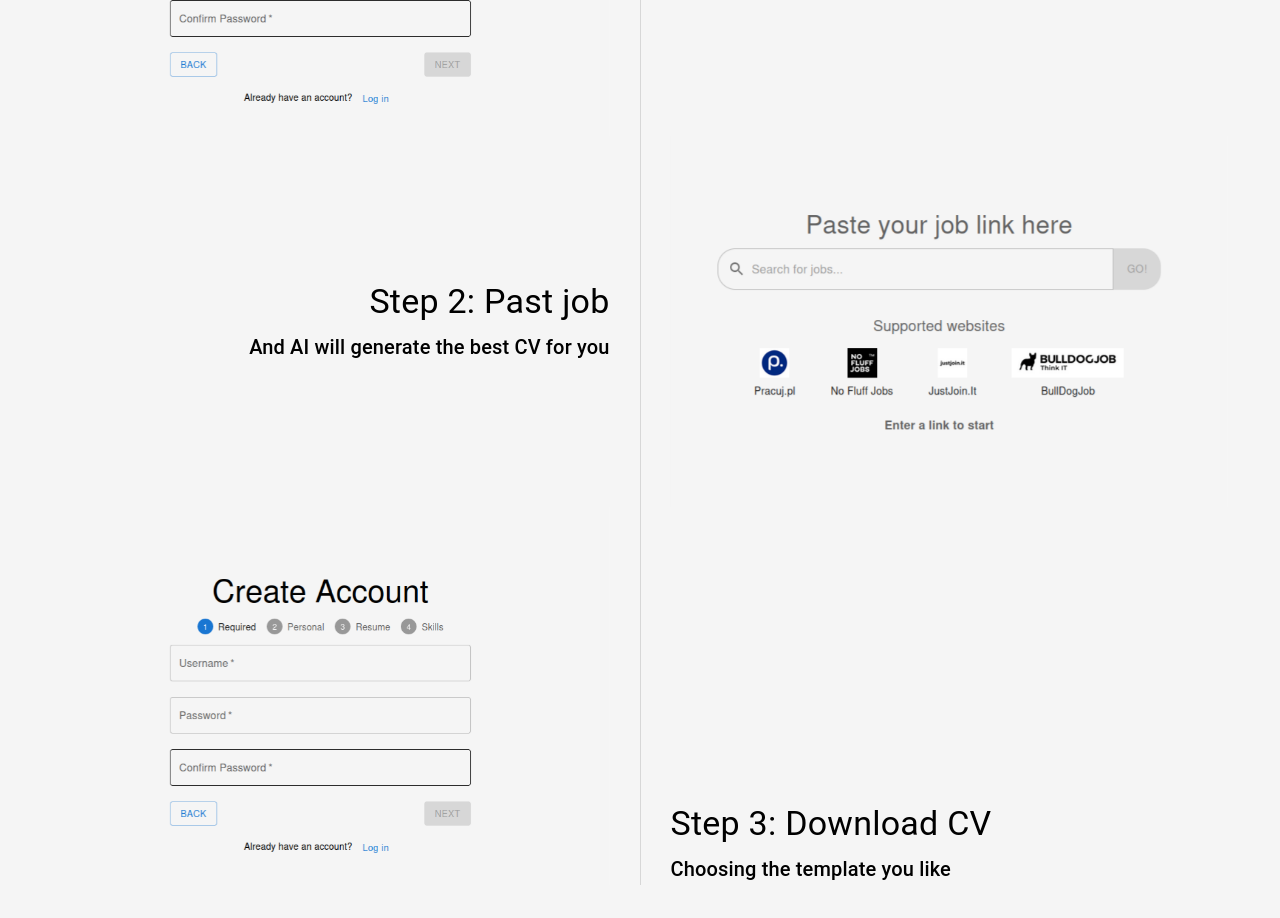
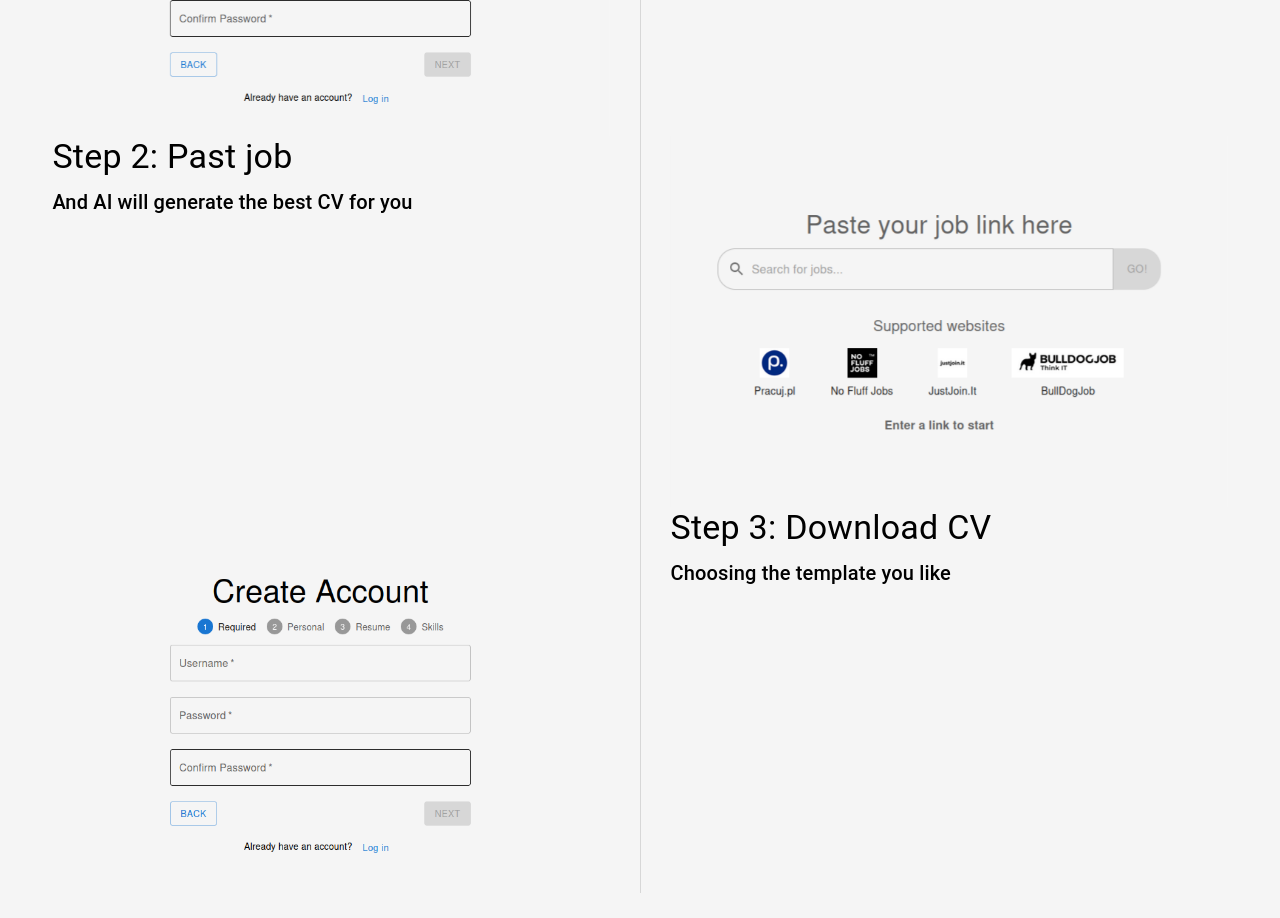
Before and after one commit to it1shka/resumate-frontend, a React (Vite) app: page /about in a window 1280 px wide. Shown: the part 540-1458 px from the top of the page. After the commit the page ends 1433 px from the top, so only its background shows below. Built offline with nearby package versions, Linux system fonts and the light colour scheme.

Commit message:
feat(About-us) refactor

```diff
--- a/src/pages/AboutUs/index.tsx
+++ b/src/pages/AboutUs/index.tsx
@@ -1,6 +1,26 @@
 import { Box, Divider, Link, Typography } from "@mui/material";
 import RegistrationImage from "../../assets/registration.png"
 import JobSearch from "../../assets/job_search.png"
+
+
+const photos = [
+    {
+        src : RegistrationImage,
+        header: "Step 1: Credentials",
+        text: "Provide your credentials to get started"
+    },
+    {
+        src : JobSearch,
+        header: "Step 2: Past job",
+        text: "And AI will generate the best CV for you"
+    },
+    {
+        src : RegistrationImage,
+        header: "Step 3: Download CV",
+        text: "Choosing the template you like"
+    },
+    {}
+]
 
 const AboutUs = () => {
     return (
@@ -37,81 +57,65 @@ const AboutUs = () => {
                 Bringing AI to the Polish job market
             </Typography>
 
-
+            {photos.map((val, index) => (<>{index % 2 == 0 ?
                 <Box display={"flex"} flexDirection={"row"} sx={{
                     animation: 'fadeIn 0.5s ease-in-out 0.6s',
                     animationFillMode: 'forwards',
                     opacity: 0,
                 }}>
+                    {/* {index % 2 == 0 ?
+
+                    } */}
                     <Box flex={1} display={"flex"} sx={{
-                    animation: 'fadeIn 0.5s ease-in-out 0.9s',
+                        animation: `fadeIn 0.5s ease-in-out ${0.3 * index * 2}s`,
                         animationFillMode: 'forwards',
                         opacity: 0,
                     }}>
-                    <img width={"100%"} src={RegistrationImage}/>
+                        <img width={"100%"} src={val.src}/>
                     </Box>
                     <Divider orientation={"vertical"} flexItem sx={{margin: "0 30px"}}/>
                     <Box flex={1} display={"flex"} flexDirection={"column"} gap={1} sx={{
-                    animation: 'fadeIn 0.5s ease-in-out 1.2s',
+                        animation: `fadeIn 0.5s ease-in-out ${0.3 * 2 * index + 1}s`,
                         animationFillMode: 'forwards',
                         opacity: 0,
                     }}>
                         <Typography variant="h4">
-                        Step 1: Credentials
+                            {val.header}
                         </Typography>
                         <Typography variant="h6">
-                        Provide your credentials to get started
+                            {val.text}
                         </Typography>
                     </Box>
                 </Box>
-
+                :
                 <Box display={"flex"} flexDirection={"row"}>
 
 
-                <Box flex={1} display={"flex"} alignItems={"end"} justifyContent={"center"} flexDirection={"column"} gap={1} sx={{
-                    animation: 'fadeIn 0.5s ease-in-out 1.8s',
+                    <Box flex={1} display={"flex"} flexDirection={"column"} gap={1} sx={{
+                        animation: `fadeIn 0.5s ease-in-out ${0.3 * index * 2 + 1}s`,
                         animationFillMode: 'forwards',
                         opacity: 0,
                     }}>
                         <Typography variant="h4">
-                        Step 2: Past job
+                            {val.header}
                         </Typography>
                         <Typography variant="h6">
-                        And AI will generate the best CV for you
+                            {val.text}
                         </Typography>
                     </Box>
                     <Divider orientation={"vertical"} flexItem sx={{margin: "0 30px"}}/>
+
                     <Box flex={1} display={"flex"} sx={{
-                    animation: 'fadeIn 0.5s ease-in-out 1.5s',
+                        animation: `fadeIn 0.5s ease-in-out ${0.3 * index * 2 + 1}s`,
                         animationFillMode: 'forwards',
                         opacity: 0,
                     }}>
-                    <img width={"100%"} src={JobSearch}/>
+                        <img width={"100%"} src={val.src}/>
                     </Box>
                 </Box>
+            }</>))}
 
-            <Box display={"flex"} flexDirection={"row"} mb={10}>
-                <Box flex={1} display={"flex"} sx={{
-                    animation: 'fadeIn 0.5s ease-in-out 2.1s',
-                    animationFillMode: 'forwards',
-                    opacity: 0,
-                }}>
-                    <img width={"100%"} src={RegistrationImage}/>
-                </Box>
-                <Divider orientation={"vertical"} flexItem sx={{margin: "0 30px"}}/>
-                <Box flex={1} display={"flex"} flexDirection={"column"} gap={1} justifyContent={"end"} sx={{
-                    animation: 'fadeIn 0.5s ease-in-out 2.4s',
-                    animationFillMode: 'forwards',
-                    opacity: 0,
-                }}>
-                    <Typography variant="h4">
-                        Step 3: Download CV
-                    </Typography>
-                    <Typography variant="h6">
-                        Choosing the template you like
-                    </Typography>
-                </Box>
-            </Box>
+
 
 
         </Box>
```
Lines whose indentation alone changed are shown as unchanged.
